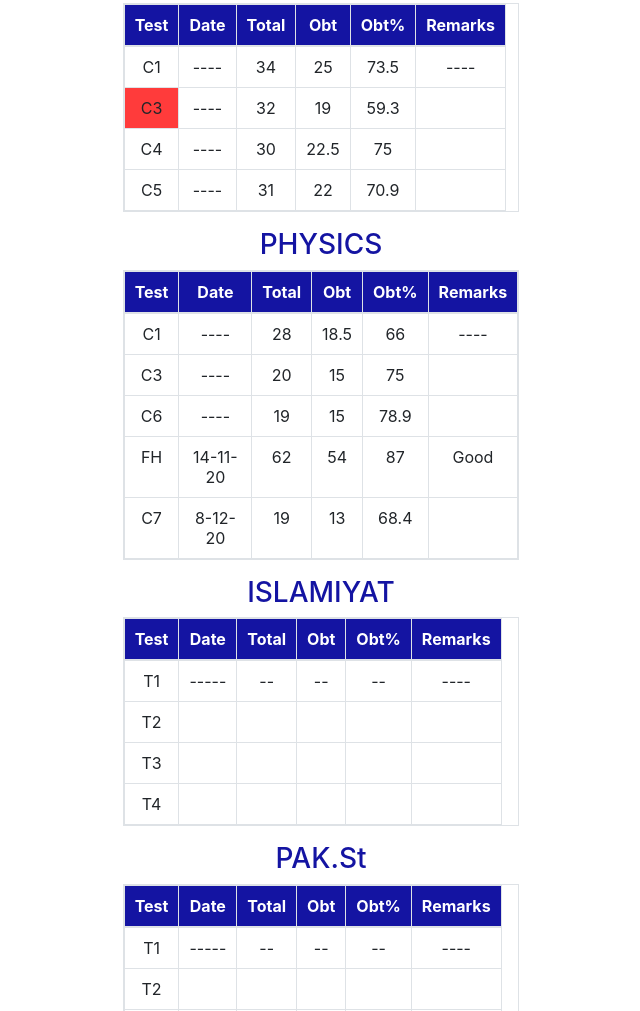
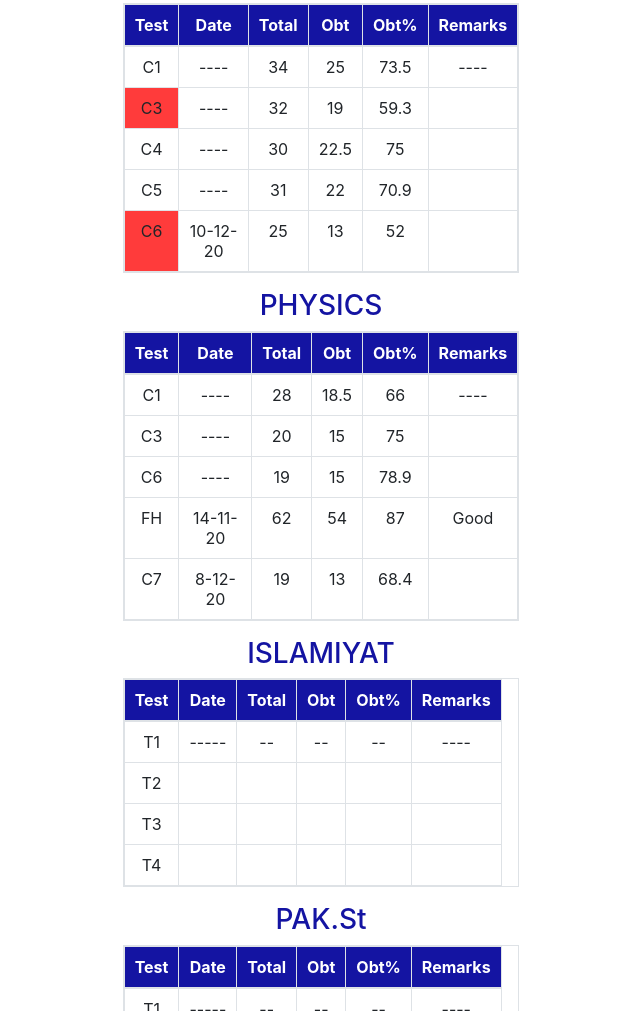
Before and after one commit to bsef19a531/bsef19a531.github.io, a plain HTML site: page students/huzera/grades.html in a window 1280 px wide. Shown: the part 1540-2551 px from the top of the page, without its empty margins (319-959 px from the left). Drawn offline with nearby package versions, Linux system fonts and the light colour scheme; a web font is replaced by a local one.

Commit message:
Update grades.html

```diff
--- a/students/huzera/grades.html
+++ b/students/huzera/grades.html
@@ -452,6 +452,15 @@
 								<td>70.9</td>
 								<td></td>
 							</tr>
+
+							<tr>
+								<td class="F">C6</td>
+								<td>10-12-20</td>
+								<td>25</td>
+								<td>13</td>
+								<td>52</td>
+								<td></td>
+							</tr>
 						</tbody>
 					</table>
 
```
